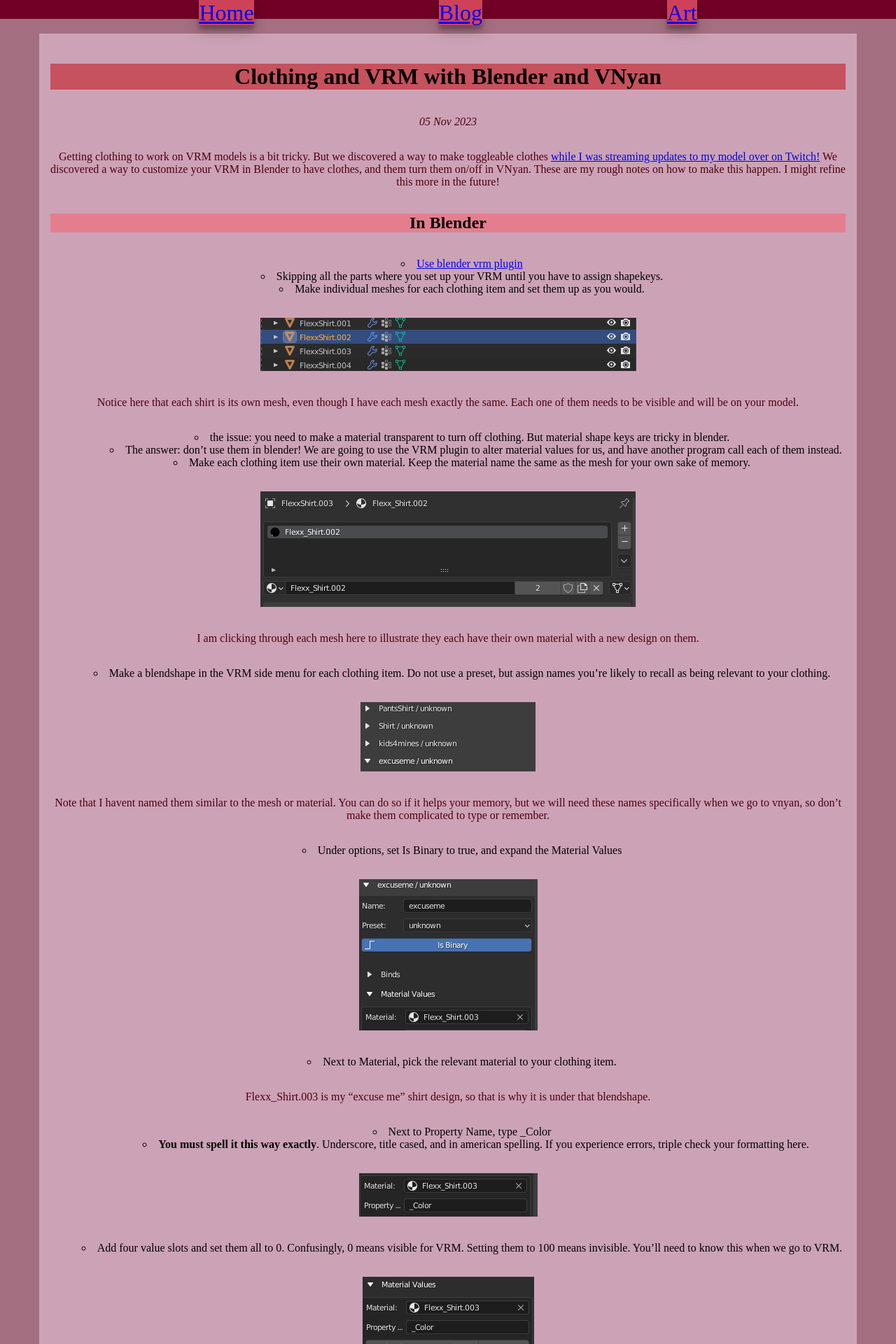
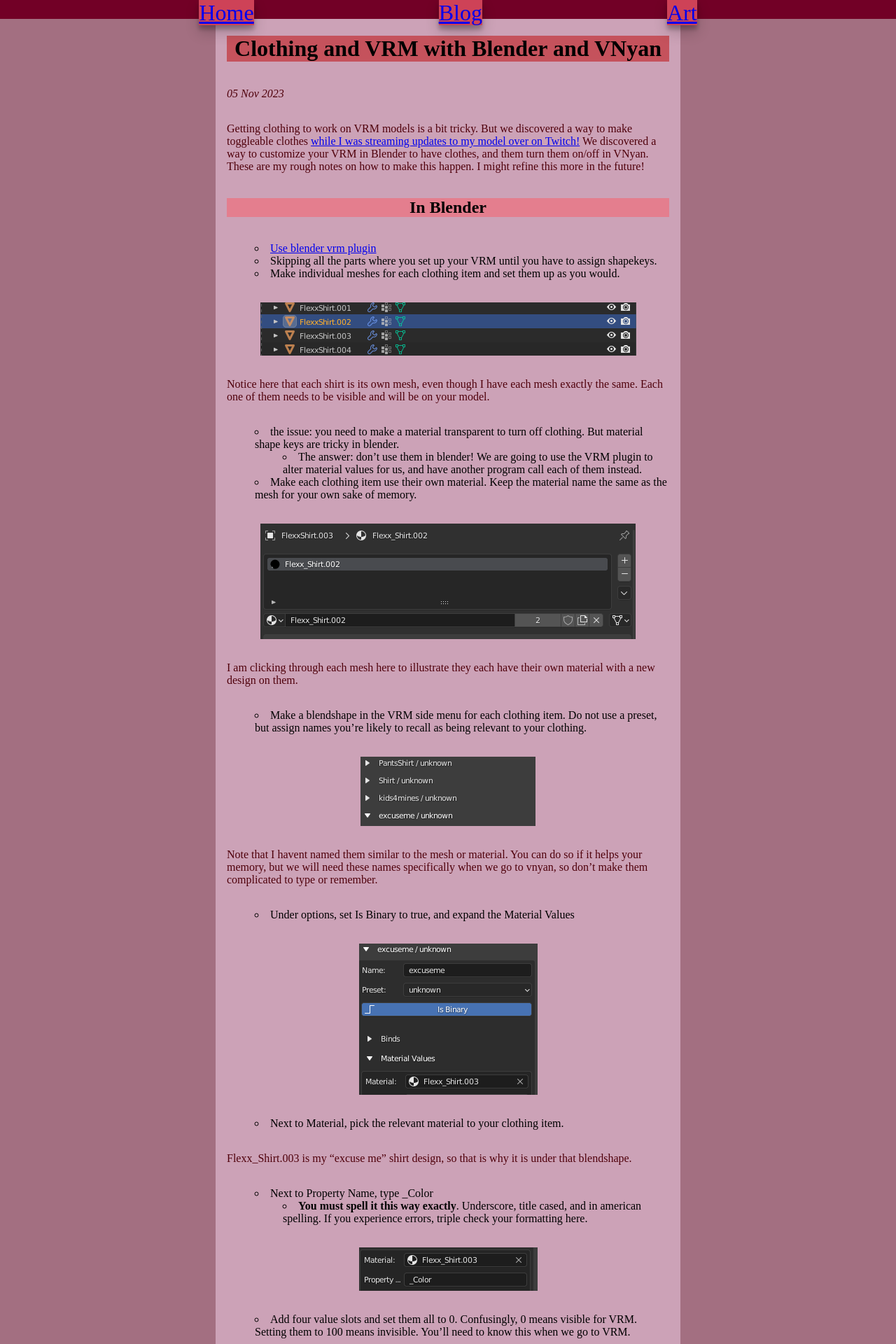
Before and after one commit to malleyeno/malleyeno.github.io, a Jekyll site: the page built from _posts/2023-11-05-Clothing_and_VRM_in_Blender_and_VNyan.md, in a window 1280 px wide. Shown: the top 1920 px of the page at 70% size. Built offline with Jekyll 4.4.1, drawn with Linux system fonts in a browser that asks for light colours; nearby versions of some CDN libraries; comment, search, counter and statistics services are not loaded.

Commit message:
Fix: images center, text on left for posts

```diff
--- a/_sass/post.scss
+++ b/_sass/post.scss
@@ -24,7 +24,24 @@ h2:hover {
 
 #container {
     background-color: $elementSecondCol;
-    margin: 3em;
+    display: flex;
+    margin: auto;
     padding: 1em;
-    text-align: center;
+    width: 50%;
+
+    p {
+        // display: inline-flex;
+        // grid-template-rows:max-content;
+        // align-content: ;
+        // justify-content: center;
+        // justify-items: center;
+
+
+        img {
+            // text-align: center;
+            display: flex;
+            margin: 0 auto;
+            max-width: 100%;
+        }
+    }
 }
```
